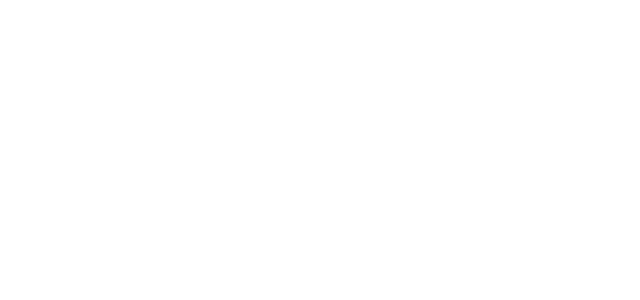
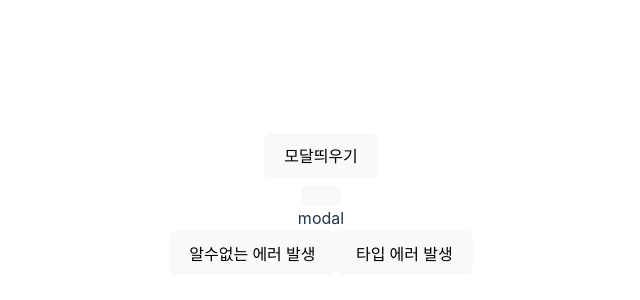
Before and after one commit to 5th-asac/react-tutoral, a React (Vite) app: page / in a window 1280 px wide. Shown: the part 196-496 px from the top of the page, without its empty margins (319-959 px from the left). Built offline with nearby package versions, Linux system fonts and the light colour scheme.

Commit message:
실습 23. useContext 와 useReducer 를 최대한 활용한 모달

```diff
--- a/src/App.jsx
+++ b/src/App.jsx
@@ -1,8 +1,203 @@
-import { useState } from "react";
-import "./App.css";
+import { useState, createContext, useContext, useEffect, useReducer } from 'react'
+import './App.css'
+
+const ModalContext = createContext({ open: () => {} })
+
+// Reducer 를 통해 Modal 템플릿화
+function reducer(previousState, action /* 타입(뭘 수행할지) + 페이로드(유저가 전달한 파라미터) */) {
+  switch (action.type.toUpperCase()) {
+    case 'COMMON':
+      return { ...action.payload }
+    case 'ERROR_UNKNOWN':
+      return { show: true, type: 'error', title: '알수없는 에러 발생', content: '고객 센터에 문의하세요.' }
+    case 'ERROR_TYPEERROR':
+      return { show: true, type: 'warn', title: '타입 에러 발생', content: '다시 입력해 주세요.' }
+    default:
+      throw new Error('지원하지 않는 모달 타입입니다.')
+  }
+}
+
+function ModalContextProvider({ children }) {
+  // Modal 타입 : info, success, warn, error
+  // - SetState : 자율성 <-> SetReducer : 제약 "꼭 어떻게 호출해야돼" => Modal 에도 공통적으로 사용되는 템플릿들이 있다! 재사용성
+
+  const [modal, dispatch] = useReducer(reducer, { show: false })
+  // setState(이전 상태 (인자) => 새 상태 (반환))
+  // reducer(이전 상태 + Action (인자) => 새 상태 (반환))
+  // const [modal, setModal] = useState({
+  //   show: false,
+  // })
+
+  // 제대로 param 을 받아내기 위해서는 TypeScript(정적 타입 체크) 필요
+  const open = (param /* { title, content, confirm, cancel } */) => {
+    dispatch({
+      type: 'COMMON',
+      payload: { show: true, ...param /* title, content, confirm, cancel */ },
+    })
+  }
+
+  const openTemplate = (templateName /* 'ERROR_UNKNOWN', 'ERROR_TYPEERROR' */) => {
+    const action = { type: templateName }
+    dispatch(action)
+  }
+
+  return (
+    <ModalContext.Provider value={{ open, openTemplate }}>
+      {children}
+      {modal.show && (
+        <Modal
+          type={modal.type}
+          title={modal.title}
+          content={modal.content}
+          confirm={modal.confirm}
+          invisibleConfirm={modal.invisibleConfirm}
+          onConfirm={() => {
+            modal.onConfirm && modal.onConfirm()
+            setModal({ show: false })
+          }}
+          cancel={modal.cancel}
+          invisibleCancel={modal.invisibleCancel}
+          onCancel={() => {
+            modal.onCancel && modal.onCancel()
+            setModal({ show: false })
+          }}
+        />
+      )}
+    </ModalContext.Provider>
+  )
+}
+
+const modalstyle = {
+  position: 'fixed',
+  top: 20,
+  left: 250,
+  height: 180,
+  width: 300,
+  backgroundColor: 'white',
+  color: 'black',
+}
+
+function Modal(props) {
+  const getColorByType = (type) => {
+    switch (type) {
+      case 'info':
+        return 'blue'
+      case 'success':
+        return 'green'
+      case 'warn':
+        return 'orange'
+      case 'error':
+        return 'red'
+      default:
+        throw new Error('존재하지 않는 modal 타입 입니다.')
+    }
+  }
+  return (
+    <div style={modalstyle}>
+      <div style={{ height: 10, width: 'full', backgroundColor: getColorByType(props.type ?? 'info') }} />
+      <h3>{props.title}</h3>
+      <div>{props.content}</div>
+      <div id='button-area'>
+        {!props.invisibleConfirm && (
+          <button
+            onClick={() => {
+              props.onConfirm()
+            }}
+          >
+            {props.confirm ? props.confirm : '확인'}
+          </button>
+        )}
+        {!props.invisibleCancel && (
+          <button
+            onClick={() => {
+              props.onCancel()
+            }}
+          >
+            {props.cancel ? props.cancel : '취소'}
+          </button>
+        )}
+      </div>
+    </div>
+  )
+}
+
+function ButtonComponent() {
+  const { open } = useContext(ModalContext)
+  return (
+    <>
+      <button
+        onClick={() =>
+          open({
+            title: '로그인 완료',
+            content: '로그인이 완료되었습니다 :)',
+            onConfirm: () => {
+              console.log('어서오세요!')
+              // 로그인이 완료되면 (1) DB 에 세션이 저장되거나 (2) JWT 발행, 그 다음에 리프레시로 인증정보 기반으로 페이지를 갱신할 필요가 있기 때문
+              history.go('/')
+            },
+            invisibleCancel: true,
+            onCancel: () => {
+              console.log('왜 돌아가시나요 흑흑')
+            },
+          })
+        }
+      >
+        모달띄우기
+      </button>
+    </>
+  )
+}
+
+function UnknownErrorButtonComponent() {
+  const { openTemplate } = useContext(ModalContext)
+  return (
+    <>
+      <button onClick={() => openTemplate('ERROR_UNKNOWN')}>알수없는 에러 발생</button>
+    </>
+  )
+}
+
+function TypeErrorButtonComponent() {
+  const { openTemplate } = useContext(ModalContext)
+  return (
+    <>
+      <button onClick={() => openTemplate('ERROR_TYPEERROR')}>타입 에러 발생</button>
+    </>
+  )
+}
+
+function LoginComponent() {
+  return (
+    <>
+      <ButtonComponent />
+      <div>
+        <div>
+          <div>
+            <div>
+              <div>
+                <div>
+                  <button></button>
+                  <div>modal</div>
+                </div>
+              </div>
+            </div>
+          </div>
+        </div>
+      </div>
+      <UnknownErrorButtonComponent />
+      <TypeErrorButtonComponent />
+    </>
+  )
+}
 
 function App() {
-  return <></>;
+  return (
+    <>
+      <ModalContextProvider>
+        <LoginComponent />
+      </ModalContextProvider>
+    </>
+  )
 }
 
-export default App;
+export default App
```
